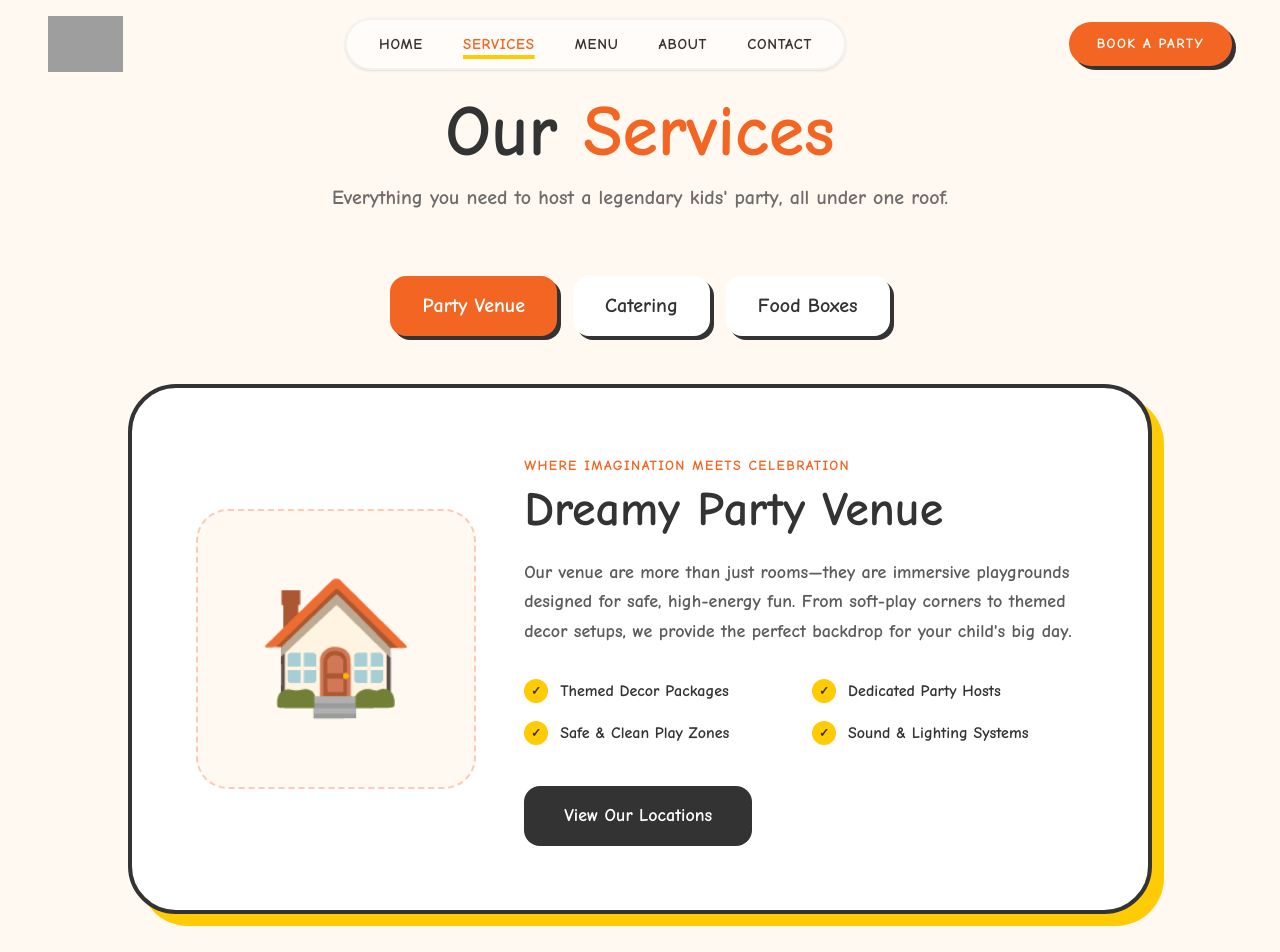
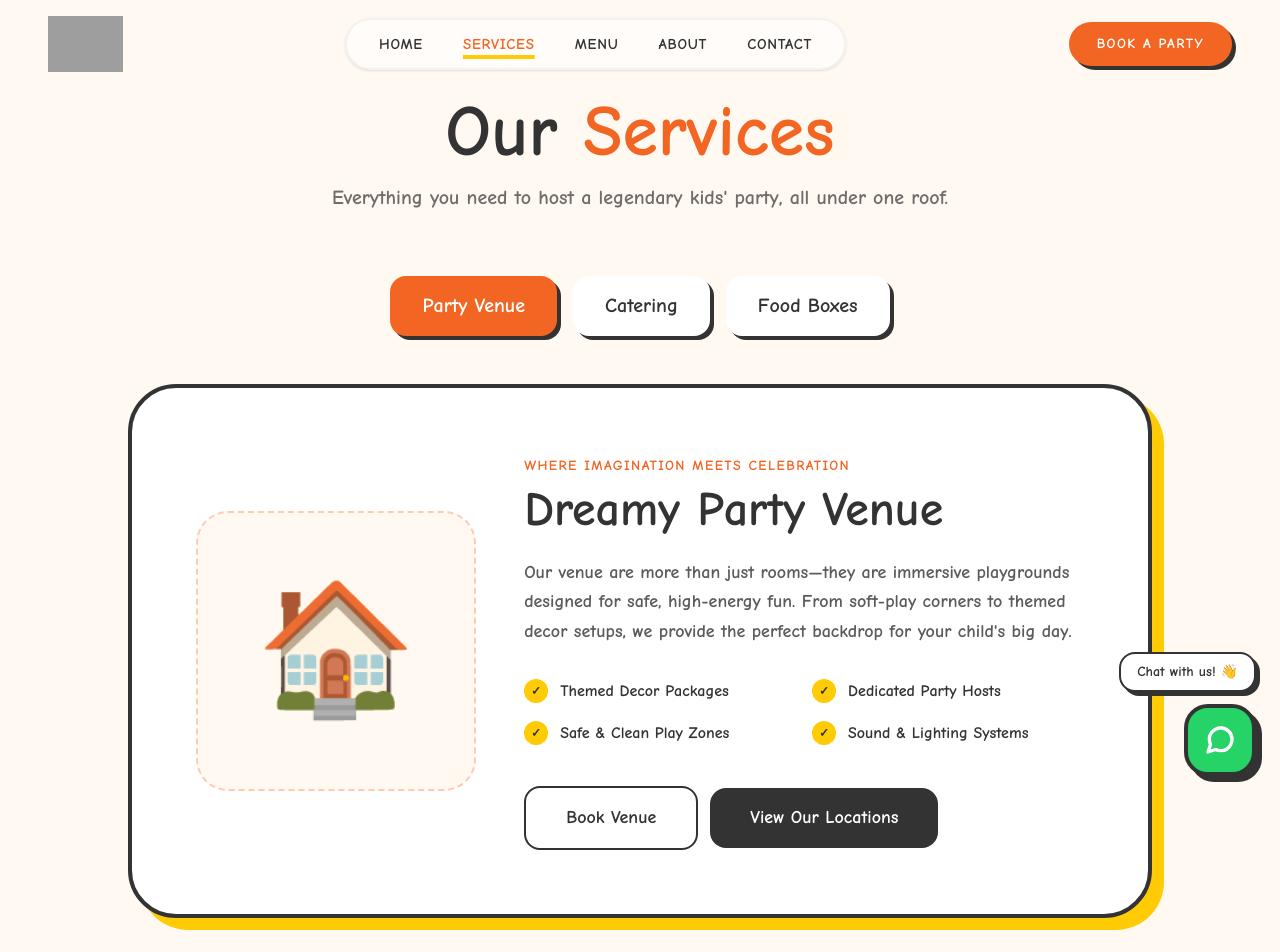
Before and after one commit to Vishwash-chauhan/lj-website, a Next.js app: page /services in a window 1280 px wide. Shown: the top 952 px of the page. Built offline with nearby package versions, Linux system fonts and the light colour scheme; grey boxes are pictures that could not be loaded.

Commit message:
added new whats app component

```diff
--- a/app/components/ServiceTabContent.tsx
+++ b/app/components/ServiceTabContent.tsx
@@ -8,6 +8,7 @@ interface ServiceTabContentProps {
   features: string[];
   cta: string;
   onCtaClick?: () => void;
+  secondaryCtas?: { label: string; href: string }[];
 }
 
 const ServiceTabContent: React.FC<ServiceTabContentProps> = ({
@@ -18,6 +19,7 @@ const ServiceTabContent: React.FC<ServiceTabContentProps> = ({
   features,
   cta,
   onCtaClick,
+  secondaryCtas,
 }) => (
   <div className="bg-white border-4 border-[#333333] rounded-[3rem] p-8 md:p-16 flex flex-col md:flex-row gap-12 items-center shadow-[12px_12px_0px_#FFCB05]">
     {/* Visual Placeholder/Icon */}
@@ -37,6 +39,20 @@ const ServiceTabContent: React.FC<ServiceTabContentProps> = ({
           </div>
         ))}
       </div>
+      <div className="flex flex-wrap items-center gap-3">
+        {secondaryCtas && secondaryCtas.length > 0 && (
+          <div className="flex flex-wrap gap-3">
+            {secondaryCtas.map((secondaryCta) => (
+              <a
+                key={secondaryCta.label}
+                href={secondaryCta.href}
+                className="w-full sm:w-auto px-10 py-4 border-2 border-[#333333] text-[#333333] rounded-2xl font-bold text-lg hover:bg-[#FFCB05] transition-all transform hover:-rotate-1"
+              >
+                {secondaryCta.label}
+              </a>
+            ))}
+          </div>
+        )}
         <button
           type="button"
           onClick={onCtaClick}
@@ -46,6 +62,7 @@ const ServiceTabContent: React.FC<ServiceTabContentProps> = ({
         </button>
       </div>
     </div>
+  </div>
 );
 
 export default ServiceTabContent;
--- a/app/components/TrustSection.tsx
+++ b/app/components/TrustSection.tsx
@@ -4,7 +4,10 @@ const TrustSection: React.FC = () => (
   <div className="mt-24 max-w-4xl mx-auto bg-[#F26522] text-white p-10 rounded-[3rem] text-center border-4 border-[#333333]">
     <h3 className="text-3xl font-bold mb-4">Want a Custom Package?</h3>
     <p className="text-lg font-bold opacity-90 mb-8">We can mix and match all three services to create the ultimate party experience for your little one.</p>
-    <button className="bg-white text-[#F26522] px-10 py-4 rounded-full font-black text-lg shadow-[4px_4px_0px_#333333] hover:translate-x-1">
+    <button
+      onClick={() => window.location.href = '/contact'}
+      className="bg-white text-[#F26522] px-10 py-4 rounded-full font-black text-lg shadow-[4px_4px_0px_#333333] hover:translate-x-1"
+    >
       Chat with our Party Planner
     </button>
   </div>
--- /dev/null
+++ b/app/components/WhatsAppWidget.tsx
@@ -0,0 +1,51 @@
+'use client'
+
+import React from 'react'
+import { motion } from 'framer-motion'
+
+const WhatsAppWidget = () => {
+  const phoneNumber = "918130964374"
+  const message = "Hi Little Jalebis! I'd like to inquire about catering for a kids party."
+  const whatsappUrl = `https://wa.me/${phoneNumber}?text=${encodeURIComponent(message)}`
+
+  return (
+    <div className="fixed bottom-6 right-6 z-[9999] flex flex-col items-end gap-3 group" style={{ fontFamily: "'Comic Neue', cursive" }}>
+
+      {/* --- Chat Bubble Tooltip --- */}
+      <motion.div
+        initial={{ opacity: 0, scale: 0.8, x: 20 }}
+        animate={{ opacity: 1, scale: 1, x: 0 }}
+        className="bg-white border-2 border-[#333333] px-4 py-2 rounded-2xl shadow-[4px_4px_0px_#333333] hidden md:block group-hover:bg-[#FFCB05] transition-colors"
+      >
+        <p className="text-sm font-black text-[#333333]">Chat with us! 👋</p>
+      </motion.div>
+
+      {/* --- Main WhatsApp Button --- */}
+      <motion.a
+        href={whatsappUrl}
+        target="_blank"
+        rel="noopener noreferrer"
+        whileHover={{ scale: 1.1, rotate: -3 }}
+        whileTap={{ scale: 0.9 }}
+        className="relative bg-[#25D366] border-4 border-[#333333] p-4 rounded-[1.5rem] shadow-[6px_6px_0px_#333333] flex items-center justify-center transition-shadow hover:shadow-none"
+        aria-label="Contact Little Jalebis on WhatsApp"
+      >
+        {/* Simple SVG WhatsApp Icon */}
+        <svg
+          width="32"
+          height="32"
+          viewBox="0 0 24 24"
+          fill="none"
+          stroke="white"
+          strokeWidth="2.5"
+          strokeLinecap="round"
+          strokeLinejoin="round"
+        >
+          <path d="M21 11.5a8.38 8.38 0 0 1-.9 3.8 8.5 8.5 0 0 1-7.6 4.7 8.38 8.38 0 0 1-3.8-.9L3 21l1.9-5.7a8.38 8.38 0 0 1-.9-3.8 8.5 8.5 0 0 1 4.7-7.6 8.38 8.38 0 0 1 3.8-.9h.5a8.48 8.48 0 0 1 8 8v.5z" />
+        </svg>
+      </motion.a>
+    </div>
+  )
+}
+
+export default WhatsAppWidget
--- a/app/layout.tsx
+++ b/app/layout.tsx
@@ -3,6 +3,7 @@ import { Geist_Mono } from "next/font/google";
 import "./globals.css";
 import Navbar from "./components/Navbar";
 import Footer from "./components/Footer";
+import WhatsAppWidget from "./components/WhatsAppWidget";
 
 const geistMono = Geist_Mono({
   variable: "--font-geist-mono",
@@ -61,6 +62,7 @@ export default function RootLayout({
           {children}
         </main>
 
+        <WhatsAppWidget />
         <Footer />
       </body>
     </html>
--- a/app/services/page.tsx
+++ b/app/services/page.tsx
@@ -1,7 +1,7 @@
 'use client'
 
 import React, { useEffect, useState } from 'react'
-import { useSearchParams } from 'next/navigation'
+import { useRouter, useSearchParams } from 'next/navigation'
 import { createPortal } from 'react-dom'
 
 import { motion, AnimatePresence } from 'framer-motion'
@@ -37,7 +37,7 @@ const SERVICES = {
       tagline: "Deliciously Fun, Nutritiously Balanced",
       description: "Fully Customisable Catering Options. Our menus are designed keeping children in mind — kid-friendly, hygienic, and flavour-balanced. Our kitchen focuses on fresh ingredients and playful presentation.",
       features: ["Fully Customisable", "Live Food Counters", "Allergy-Friendly Options", "Hygienic"],
-      cta: "Download Menu",
+      cta: "View Menu",
       color: "#FFCB05",
       image: "🍕",
       location: {
@@ -64,6 +64,7 @@ const SERVICES = {
   }
 
 const ServicesPage = () => {
+  const router = useRouter()
   const searchParams = useSearchParams()
   const [activeTab, setActiveTab] = useState<keyof typeof SERVICES>('venue')
   const [isFoodBoxesOpen, setIsFoodBoxesOpen] = useState(false)
@@ -85,6 +86,12 @@ const ServicesPage = () => {
     if (target) {
       target.scrollIntoView({ behavior: 'smooth', block: 'start' })
     }
+  }
+
+  const secondaryCtasByTab: Record<keyof typeof SERVICES, { label: string; href: string }[]> = {
+    venue: [{ label: 'Book Venue', href: '/contact' }],
+    catering: [{ label: 'Get a Quotation', href: '/contact' }],
+    boxes: [{ label: 'Order Now', href: '/contact' }],
   }
 
   return (
@@ -126,12 +133,15 @@ const ServicesPage = () => {
               description={SERVICES[activeTab].description}
               features={SERVICES[activeTab].features}
               cta={SERVICES[activeTab].cta}
+              secondaryCtas={secondaryCtasByTab[activeTab]}
               onCtaClick={
                 activeTab === 'boxes'
                   ? () => setIsFoodBoxesOpen(true)
                   : activeTab === 'venue'
                     ? handleScrollToLocation
-                    : undefined
+                    : activeTab === 'catering'
+                      ? () => router.push('/menu')
+                      : undefined
               }
             />
           </motion.div>
```
Lines whose indentation alone changed are shown as unchanged.
